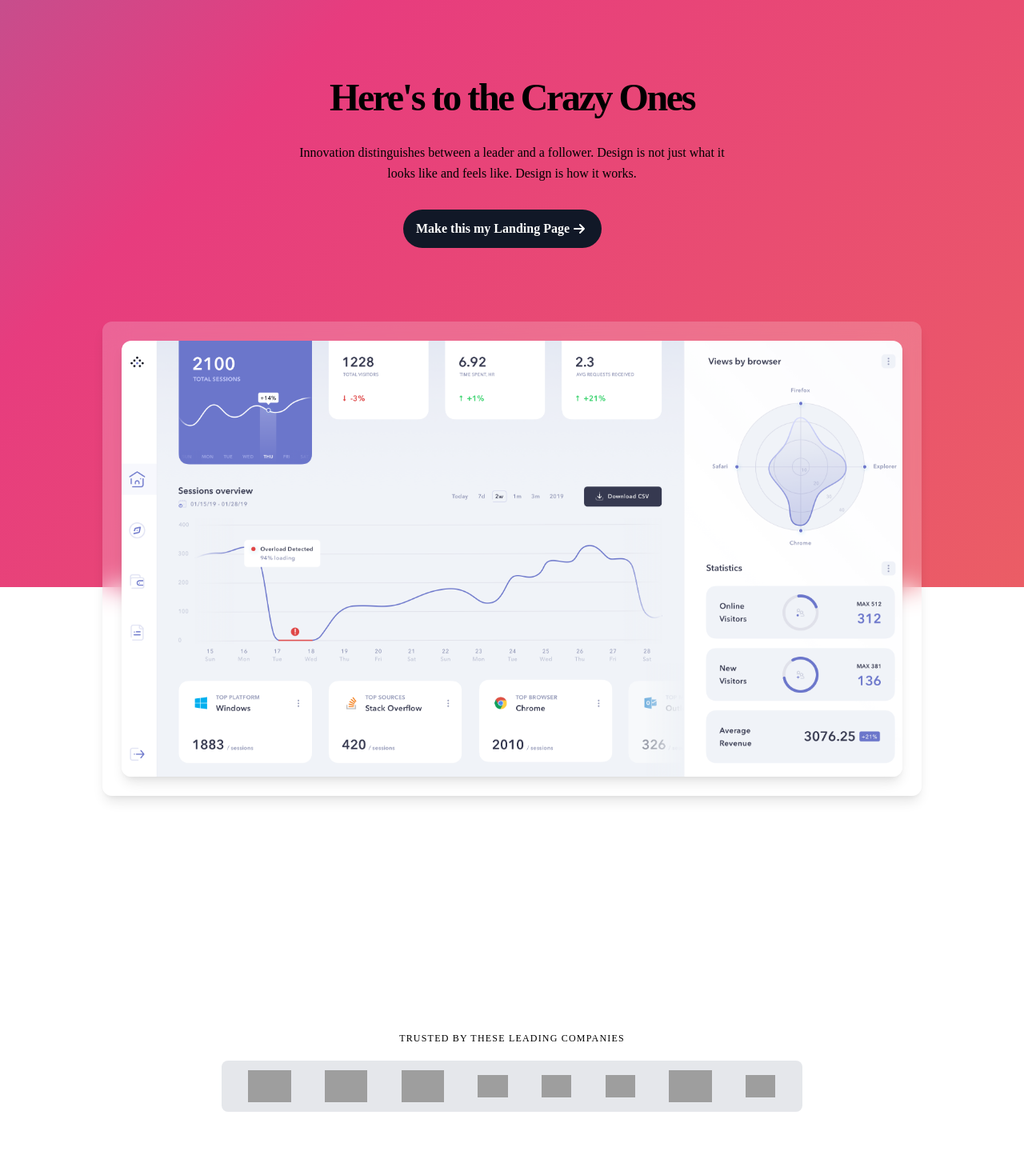
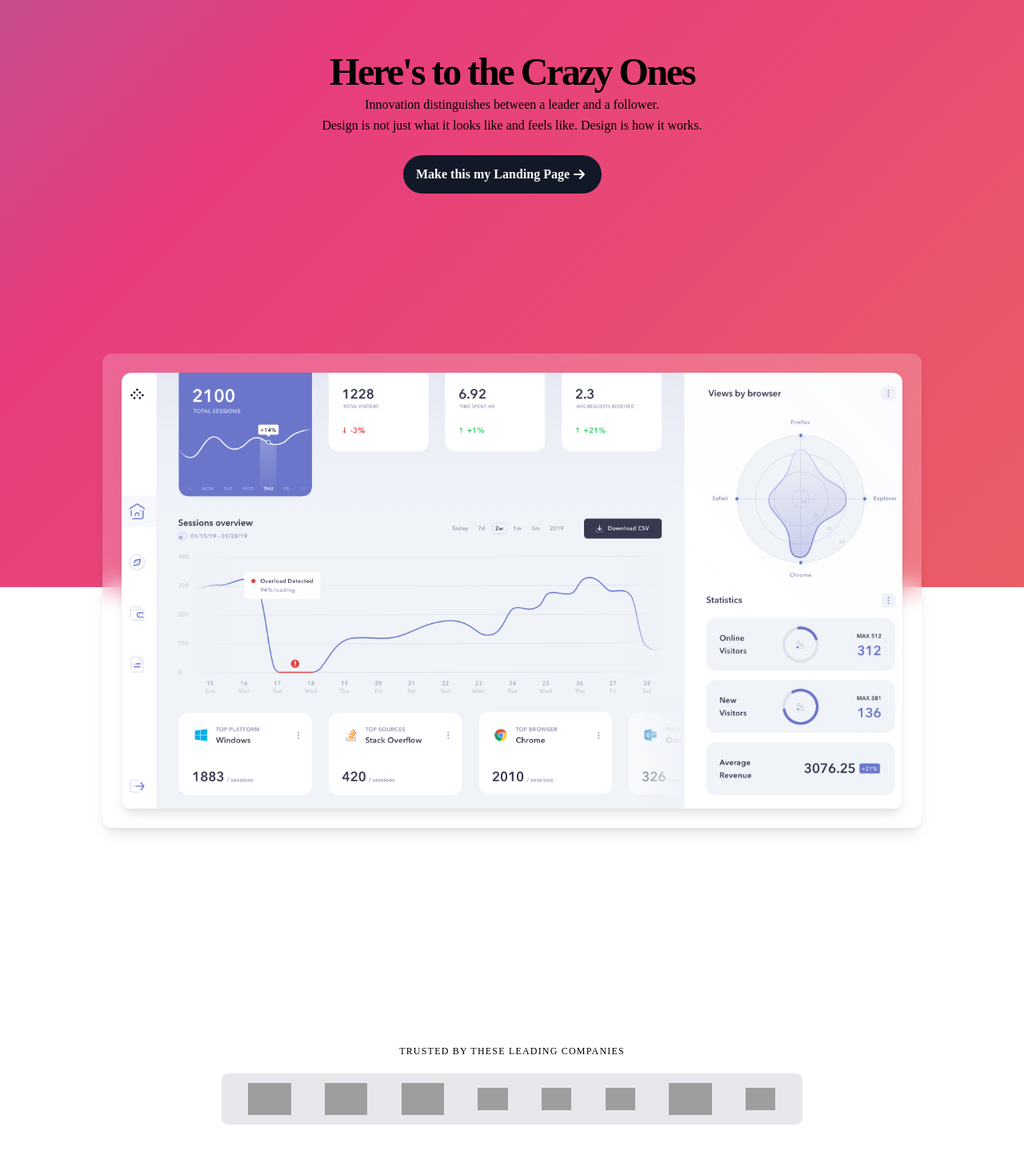
Before and after one commit to synerjay/landing-page-template-nextjs, a Next.js app: page / in a window 1280 px wide. Shown: the part 66-1530 px from the top of the page at 80% size. Built offline with nearby package versions, Linux system fonts and the light colour scheme; grey boxes are pictures that could not be loaded.

Commit message:
changed hero component styling

```diff
--- a/comps/Action.js
+++ b/comps/Action.js
@@ -7,13 +7,13 @@ const Action = () => {
         <h1 className='text-white font-bold text-4xl tracking-wide'>
           Ready to take the plunge?
         </h1>
-        <h2 className='font-normal tracking-wide text-lg text-white'>
+        <h2 className='font-normal tracking-wide text-md text-white'>
           Here's some room for that final call to action
         </h2>
         <div className='flex justify-center items-center'>
           <a
             href=''
-            className='bg-gray-700 rounded-full font-bold text-white px-4 py-3 transition duration-300 ease-in-out hover:bg-gray-600 mr-6'
+            className='bg-gray-900 rounded-full font-bold text-white px-4 py-3 transition duration-300 ease-in-out hover:bg-gray-800 mr-6'
           >
             Get started for free
           </a>
--- a/comps/Hero.js
+++ b/comps/Hero.js
@@ -3,14 +3,15 @@ import React from 'react';
 const Hero = () => {
   return (
     <section className='hero px-16 text-black'>
-      <div className='container mx-auto flex px-5 py-24 items-center justify-center flex-col'>
+      <div className='container mx-auto flex px-5 py-16 items-center justify-center flex-col'>
         <div className='text-center lg:w-2/3 w-full'>
-          <h1 className='mb-8 text-2xl font-black tracking-tighter text-black md:text-5xl title-font'>
+          <h1 className='mb-1 text-2xl font-black tracking-tighter text-black md:text-5xl title-font'>
             Here's to the Crazy Ones{' '}
           </h1>
-          <p className='px-24 leading-relaxed mb-8 font-normal'>
-            Innovation distinguishes between a leader and a follower. Design is
-            not just what it looks like and feels like. Design is how it works.
+          <p className='px-24 leading-relaxed mb-6 font-normal'>
+            Innovation distinguishes between a leader and a follower. <br />
+            Design is not just what it looks like and feels like. Design is how
+            it works.
           </p>
           <div className='flex justify-center'>
             <button className=' flex bg-gray-900 rounded-full font-bold text-white px-4 py-3 transition duration-300 ease-in-out hover:bg-gray-800 mr-6'>
--- a/comps/Services.js
+++ b/comps/Services.js
@@ -17,7 +17,7 @@ const Services = () => {
   ];
   return (
     <section className='bg-white h-screen flex flex-col-reverse  '>
-      <div className='container px-24 pt-10 pb-36  mx-auto flex justify-center items-center flex-wrap'>
+      <div className='container px-24 pt-20 pb-32  mx-auto flex justify-center items-center flex-wrap'>
         <div className='flex flex-col justify-center items-center text-center w-full mb-2'>
           <h2 className='text-xs text-black tracking-widest font-medium title-font mb-3'>
             TRUSTED BY THESE LEADING COMPANIES
--- a/pages/index.js
+++ b/pages/index.js
@@ -22,7 +22,7 @@ export default function Home() {
       <div className='topSection'>
         <Header />
         <Hero />
-        <div className='-mt-7 '>
+        <div className='mt-28  '>
           <div className='flex flex-row justify-center items-center'>
             <GlassCard>
               <div className='p-6'>
```
